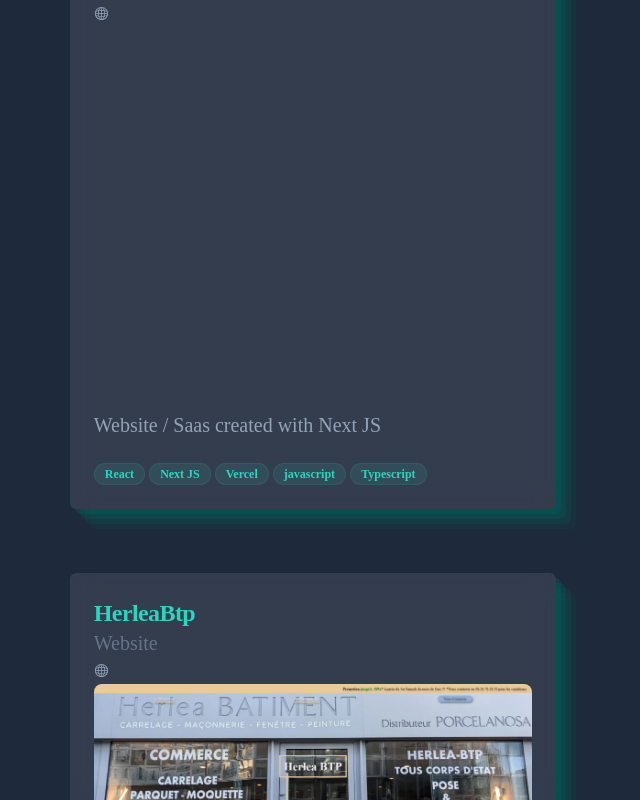
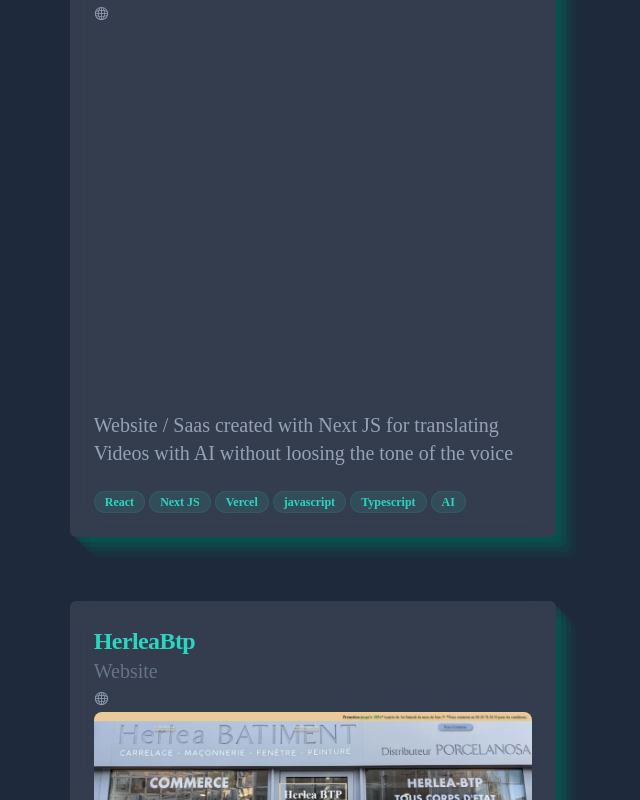
Before and after one commit to JulienNoel/portfolio, a Next.js app: page / in a window 1280 px wide. Shown: the part 1748-2548 px from the top of the page, without its empty margins (631-1271 px from the left). Built offline with nearby package versions, Linux system fonts and the light colour scheme.

Commit message:
changed description

```diff
--- a/src/app/layout.tsx
+++ b/src/app/layout.tsx
@@ -1,5 +1,5 @@
 import type { Metadata } from "next";
-import { Inter as FontSans} from "next/font/google";
+import { Inter as FontSans } from "next/font/google";
 import "./globals.css";
 import { SpeedInsights } from "@vercel/speed-insights/next"
 import { Analytics } from "@vercel/analytics/react"
@@ -11,7 +11,7 @@
 
 export const metadata: Metadata = {
   title: "Portfolio Julien Noel",
-  description: "Julien Noel Développeur React Native",
+  description: "Julien Noel Développeur React / React Native, Typescript, Javascript, Kotlin, Next JS, Mobile App",
 };
 
 export default function RootLayout({
--- a/src/components/Projets.tsx
+++ b/src/components/Projets.tsx
@@ -24,8 +24,8 @@
   {
     title: 'VoiceClone-ai',
     description: 'Website',
-    content: 'Website / Saas created with Next JS',
-    badges: ['React', 'Next JS', 'Vercel', 'javascript', 'Typescript'],
+    content: 'Website / Saas created with Next JS for translating Videos with AI without loosing the tone of the voice',
+    badges: ['React', 'Next JS', 'Vercel', 'javascript', 'Typescript', 'AI'],
     url: 'https://voiceclone-ai.com',
     videourl: 'https://youtu.be/QuMuL4l0ay8'
   },
```
